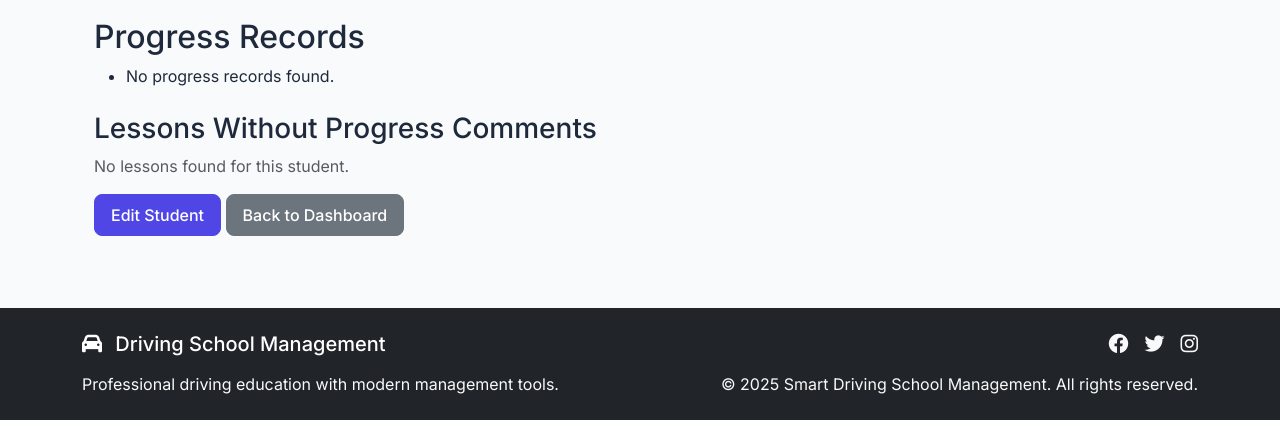
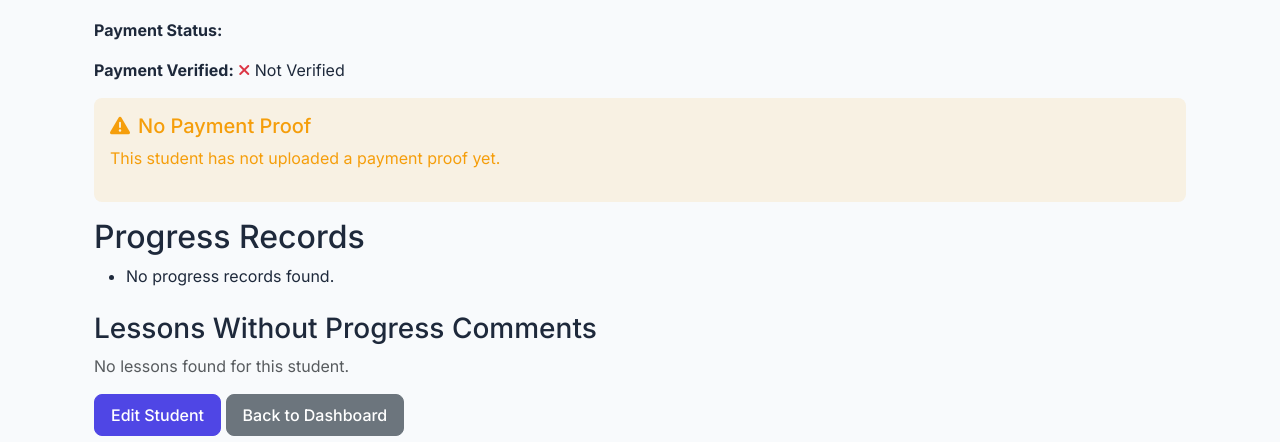
Before and after one commit to Newmpus/drivingSchool, a Django app: template core/templates/admin/student_detail.html in a window 1280 px wide. Shown: the part 438-880 px from the top of the page. Before the commit the page ends 858 px from the top, so only its background shows below. Run offline with Django 3.2, Linux system fonts and the light colour scheme; the template is opened without the code that fills it, so the values that code supplies are empty.

Commit message:
Fix payment status display and remove VID approval checkbox
- Update student_detail.html to show payment status badges and verification icons
- Add payment_approved_at to admin bulk approval action
- Add approved status badge to payment list
- Remove 'Approve for VID' checkbox from lessons needing progress comments panel
- Update TODO documentation

```diff
--- a/core/templates/admin/payment_list.html
+++ b/core/templates/admin/payment_list.html
@@ -31,6 +31,8 @@
                                     <td>
                                         {% if student.payment_status == 'pending' %}
                                             <span class="badge badge-warning">Pending</span>
+                                        {% elif student.payment_status == 'approved' %}
+                                            <span class="badge badge-success">Approved</span>
                                         {% elif student.payment_status == 'rejected' %}
                                             <span class="badge badge-danger">Rejected</span>
                                         {% endif %}
--- a/core/templates/admin/student_detail.html
+++ b/core/templates/admin/student_detail.html
@@ -13,6 +13,40 @@
     <p><strong>Level:</strong> {{ student.get_level }}</p>
     <p><strong>Instructor Approved:</strong> {{ student.instructor_approved }}</p>
     <p><strong>Eligible for Video:</strong> {{ student.eligible_for_vid }}</p>
+    <p><strong>Payment Status:</strong>
+        {% if student.payment_status == 'approved' %}
+            <span class="badge badge-success">{{ student.payment_status|title }}</span>
+        {% elif student.payment_status == 'pending' %}
+            <span class="badge badge-warning">{{ student.payment_status|title }}</span>
+        {% elif student.payment_status == 'rejected' %}
+            <span class="badge badge-danger">{{ student.payment_status|title }}</span>
+        {% endif %}
+    </p>
+    <p><strong>Payment Verified:</strong>
+        {% if student.payment_verified %}
+            <i class="fas fa-check text-success"></i> Verified
+        {% else %}
+            <i class="fas fa-times text-danger"></i> Not Verified
+        {% endif %}
+    </p>
+
+    {% if student.payment_proof %}
+    <div class="alert alert-info">
+        <h5><i class="fas fa-file-invoice-dollar me-2"></i>Payment Proof</h5>
+        <p>A payment proof has been uploaded by this student.</p>
+        <a href="{{ student.payment_proof.url }}" target="_blank" class="btn btn-primary">
+            <i class="fas fa-eye me-1"></i>View Payment Proof
+        </a>
+        <a href="{{ student.payment_proof.url }}" download class="btn btn-outline-secondary ms-2">
+            <i class="fas fa-download me-1"></i>Download
+        </a>
+    </div>
+    {% else %}
+    <div class="alert alert-warning">
+        <h5><i class="fas fa-exclamation-triangle me-2"></i>No Payment Proof</h5>
+        <p>This student has not uploaded a payment proof yet.</p>
+    </div>
+    {% endif %}
 
     <h2>Progress Records</h2>
     <ul>
```
Also changed, not shown: TODO_PAYMENT_FIX.md (added, +30 -0 lines), core/admin.py (+11 -4 lines), core/templates/dashboard.html (+22 -0 lines).
